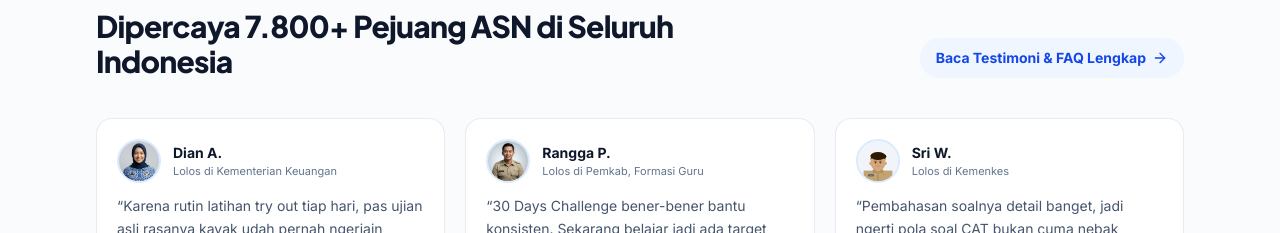
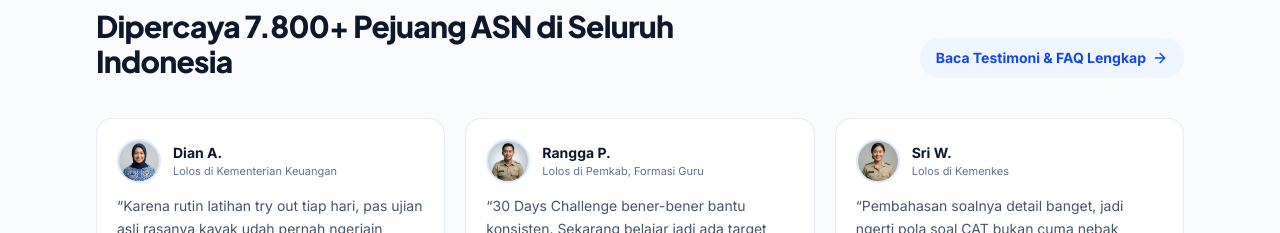
Before and after one commit to gkhabibi1/KlinikCPNS, a Next.js app: page / in a window 1280 px wide. Shown: the part 3680-3913 px from the top of the page. Built offline with nearby package versions, Linux system fonts and the light colour scheme; no server answers; the database is empty.

Commit message:
Complete all 3 realistic testimonial photos (Sri W. in Keki PNS)

```diff
--- a/src/app/LandingPageClient.tsx
+++ b/src/app/LandingPageClient.tsx
@@ -506,7 +506,7 @@ function HomeTestimonialSummary({
     {
       name: "Sri W.",
       role: "Lolos di Kemenkes",
-      photo: "/testimonials/testimonial-sri.svg",
+      photo: "/testimonials/testimonial-sri.jpg",
       quote:
         "Pembahasan soalnya detail banget, jadi ngerti pola soal CAT bukan cuma nebak jawaban.",
     },
--- a/src/components/LandingTabsContent.tsx
+++ b/src/components/LandingTabsContent.tsx
@@ -861,7 +861,7 @@ export function TestimoniFaqTab({
     {
       name: "Sri W.",
       role: "Lolos di Kemenkes",
-      photo: "/testimonials/testimonial-sri.svg",
+      photo: "/testimonials/testimonial-sri.jpg",
       quote:
         "Pembahasan soal di KlinikCPNS detail banget, jadi saya ngerti pola soal CAT bukan cuma nebak jawaban. Worth it banget.",
     },
```
Also changed, not shown: public/testimonials/testimonial-sri.jpg (added).
